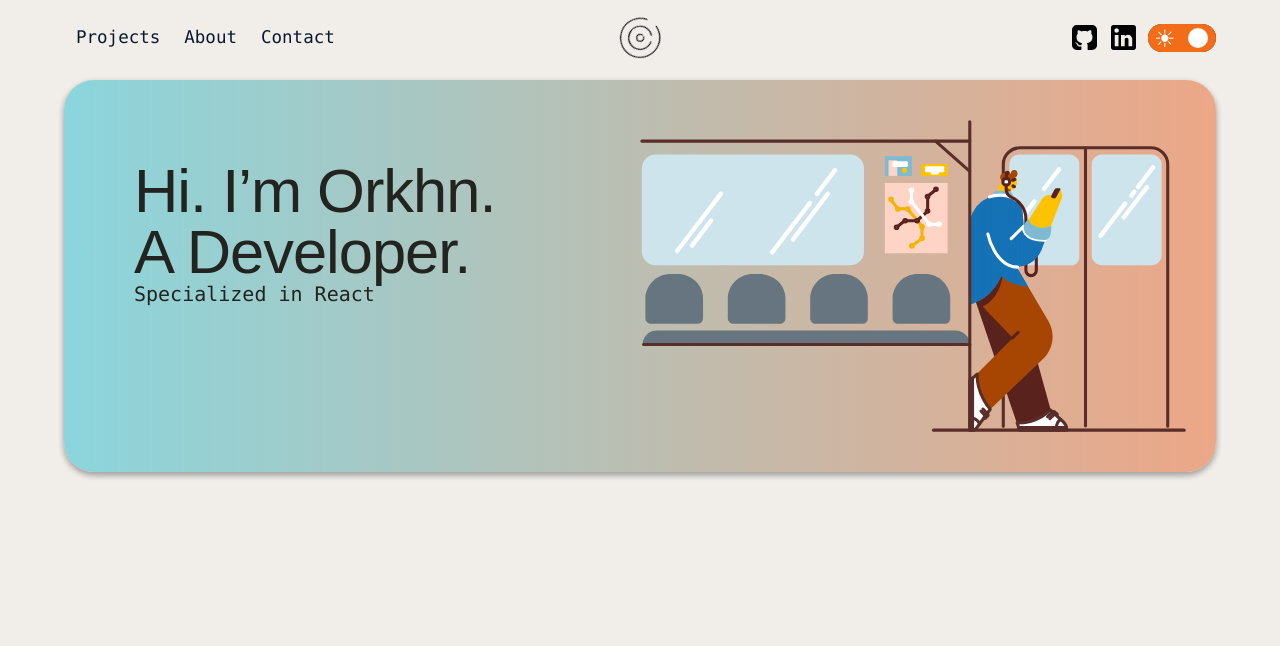
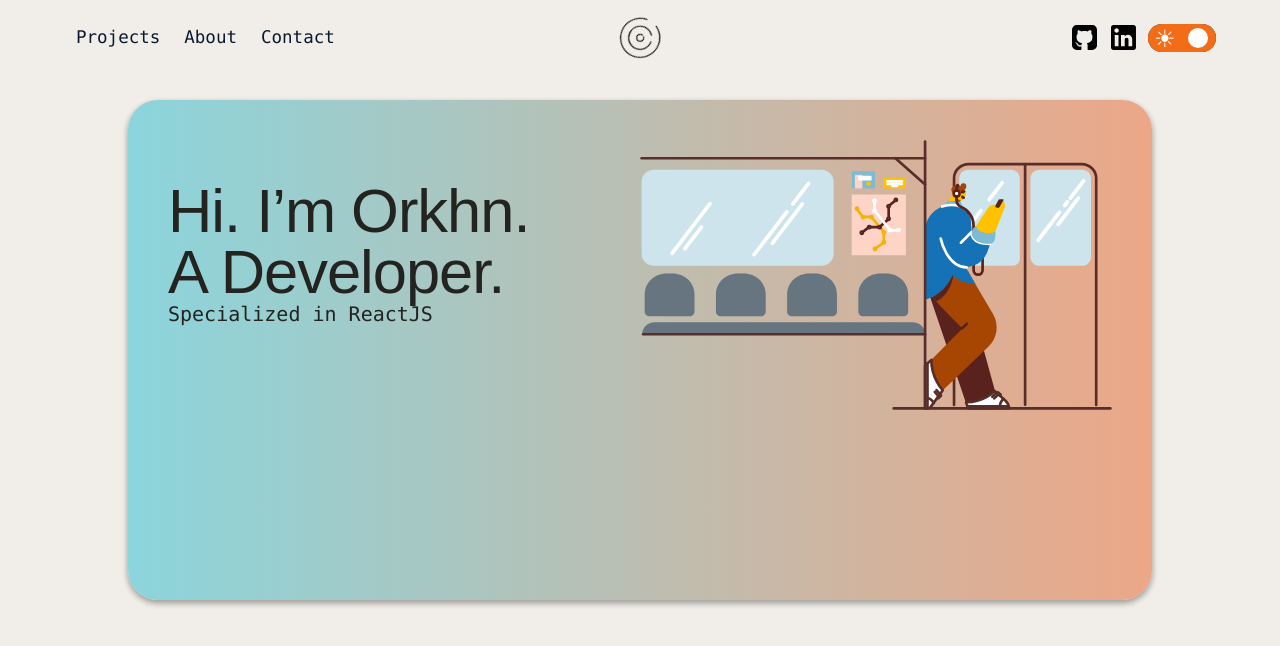
Before and after one commit to orkhn/portfolio-01, a Next.js app: page / in a window 1280 px wide. Shown: the top 646 px of the page. Built offline with nearby package versions, Linux system fonts and the light colour scheme; a web font is replaced by a local one.

Commit message:
fix hero section

```diff
--- a/components/home/Hero.js
+++ b/components/home/Hero.js
@@ -22,7 +22,7 @@ function Hero() {
           A Developer.
         </styled.Heading>
         <AnimateFlip
-          paragraphFirst={'Specialized in React'}
+          paragraphFirst={'Specialized in ReactJS'}
           paragraphSecond={'Living In Baku, Azerbaijan'}
         ></AnimateFlip>
       </styled.Description>
--- a/components/home/styles.js
+++ b/components/home/styles.js
@@ -3,38 +3,29 @@ import { motion } from 'framer-motion';
 
 export const Hero = styled.section`
   display: flex;
-  width: 90%;
-  margin: 8rem auto 0 auto;
-  padding: 4rem 3rem;
+  align-items: flex-start;
+  justify-content: space-between;
+  width: 80%;
+  height: 50rem;
+  margin: 10rem auto 0 auto;
+  padding: 4rem;
   border-radius: 3rem;
   background: ${({ theme }) => theme.heroDesktop};
   box-shadow: ${({ theme }) => theme.heroShadow};
 
-  .gradientColor {
-    background: linear-gradient(
-      271deg,
-      #a0e9ff 30%,
-      #a162e8 50%,
-      #f093b0 70%,
-      #edca85 94%
-    );
-    background-clip: text;
-    -webkit-background-clip: text;
-    -webkit-text-fill-color: transparent;
-  }
-
   @media (max-width: 56.25em) {
     flex-direction: column;
     justify-content: space-between;
-    height: 70vh;
+    height: 72vh;
+    width: 90%;
     padding: 4rem 1rem;
     background: ${({ theme }) => theme.heroMobile};
   }
 `;
 
 export const Description = styled(motion.div)`
-  padding: 4rem;
-  width: 50%;
+  padding-top: 4rem;
+  width: 45%;
 
   @media (max-width: 56.25em) {
     width: 100%;
@@ -60,12 +51,13 @@ export const descriptionVariants = {
   visible: {
     y: 0,
     opacity: 1,
-    transition: { type: 'spring', bounce: 0.3, duration: 0.6, ease: 'backOut' },
+    transition: { type: 'spring', bounce: 0.5, duration: 0.6, ease: 'backOut' },
   },
 };
 
 export const Img = styled(motion.img)`
   width: 50%;
+  height: auto;
 
   @media (max-width: 56.25em) {
     width: 100%;
```
